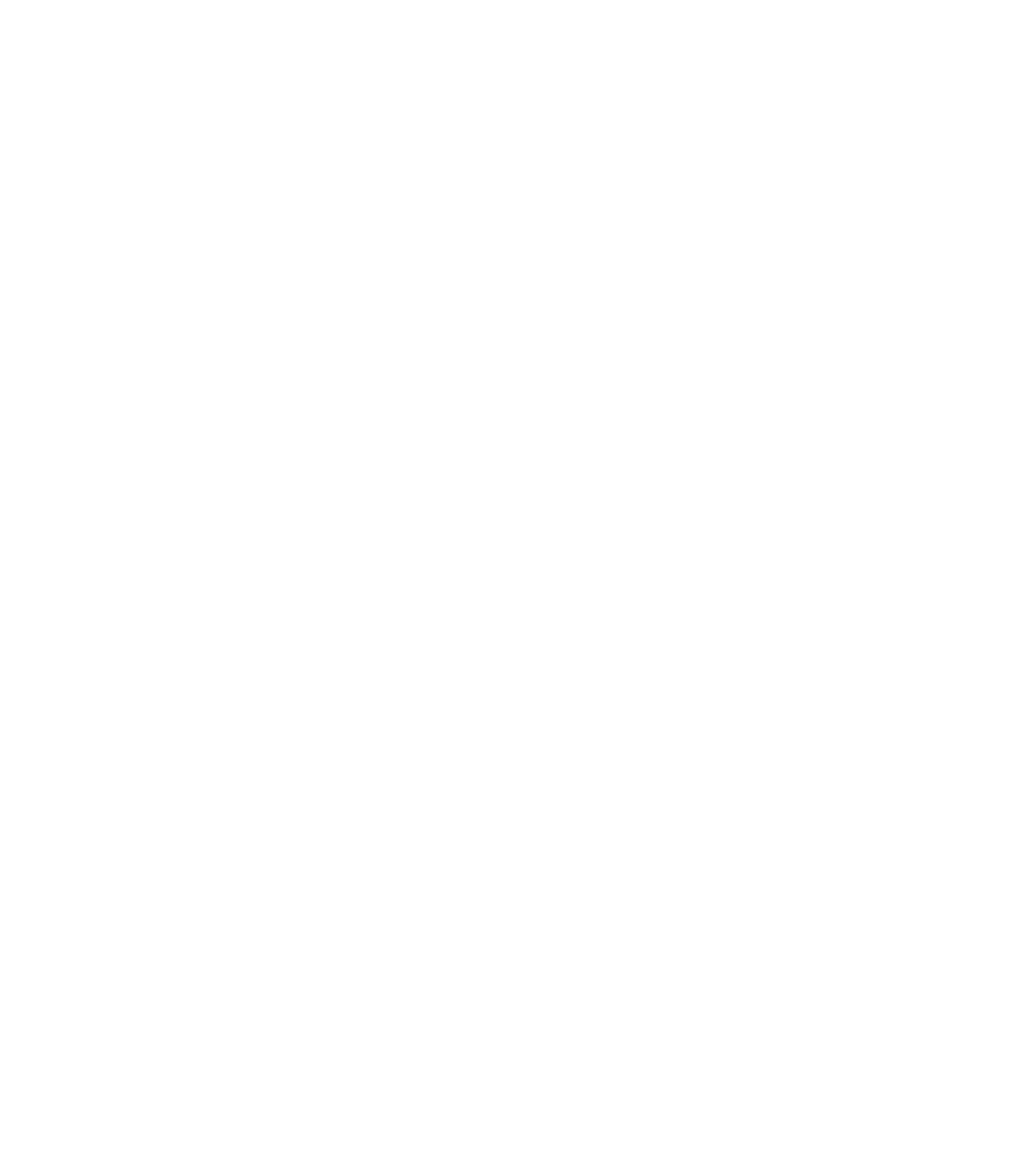
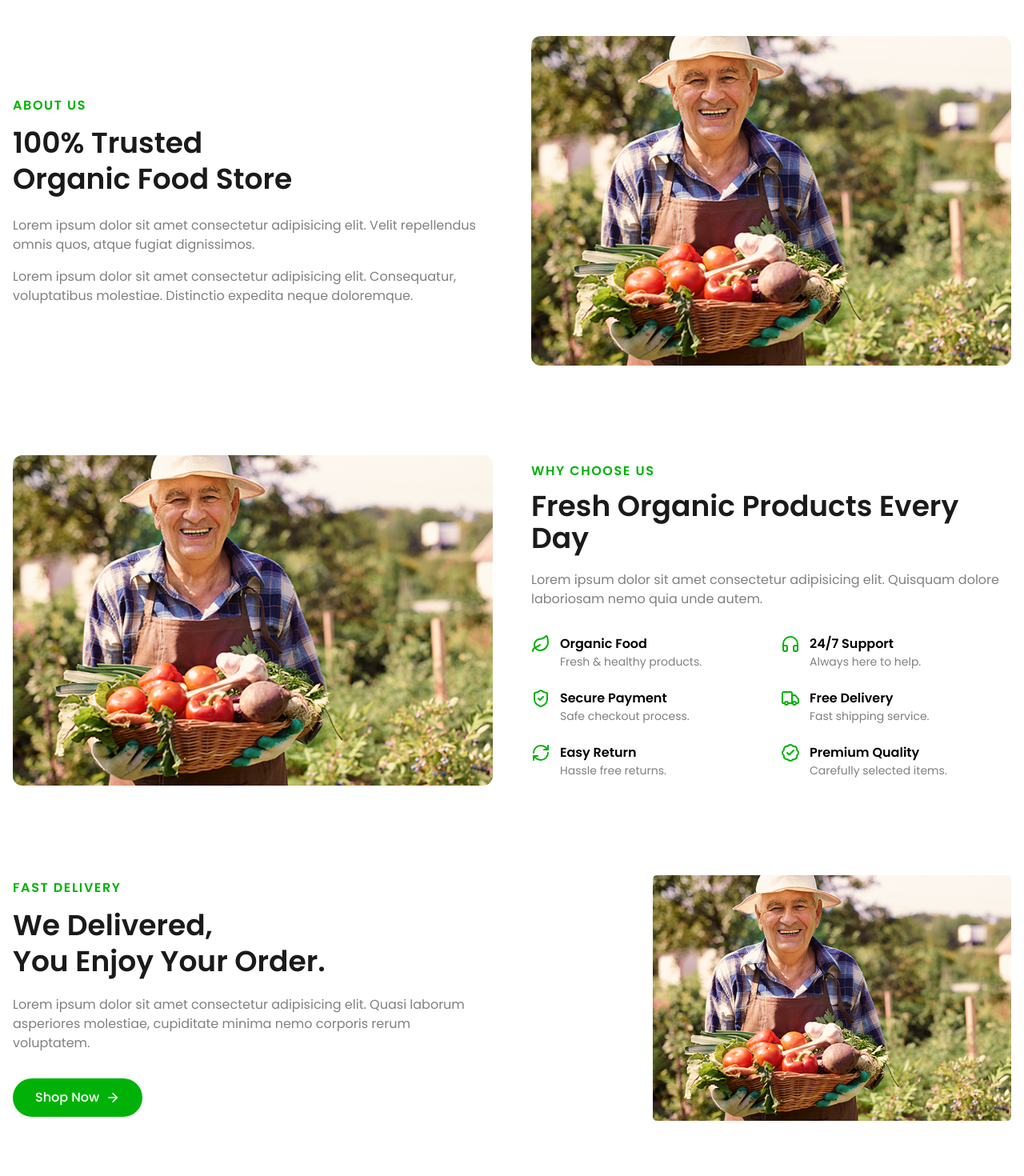
Before and after one commit to TahmidShawn/EcoBazar, a React (Vite) app in the folder client/: page /about in a window 1280 px wide. Before the commit this address had no page. Shown: the part 280-1750 px from the top of the page at 80% size. Before the commit the page ends 800 px from the top, so only its background shows below. Built offline with nearby package versions, Linux system fonts and the light colour scheme.

Commit message:
feat: design about section

```diff
--- /dev/null
+++ b/client/src/pages/about/About.jsx
@@ -0,0 +1,205 @@
+import BreadcrumbBanner from "../../components/shared/breadcrumbBanner/BreadcrumbBanner";
+import img1 from "../../assets/about/about1.png";
+
+import {
+    Leaf,
+    ShieldCheck,
+    Truck,
+    Headphones,
+    RefreshCw,
+    BadgeCheck,
+    ArrowRight,
+} from "lucide-react";
+
+const About = () => {
+    return (
+        <div>
+            <BreadcrumbBanner
+                items={[
+                    {
+                        label: "About",
+                    },
+                ]}
+            />
+
+            <section className="wrapper space-y-28 py-20">
+                <div className="flex flex-col items-center gap-12 lg:flex-row">
+                    <div className="w-full lg:w-1/2">
+                        <p className="text-primary mb-3 font-semibold uppercase tracking-widest">
+                            About Us
+                        </p>
+
+                        <h2 className="text-text mb-6 text-4xl leading-tight font-semibold">
+                            100% Trusted <br /> Organic Food Store
+                        </h2>
+
+                        <p className="text-muted mb-4">
+                            Lorem ipsum dolor sit amet consectetur adipisicing
+                            elit. Velit repellendus omnis quos, atque fugiat
+                            dignissimos.
+                        </p>
+
+                        <p className="text-muted">
+                            Lorem ipsum dolor sit amet consectetur adipisicing
+                            elit. Consequatur, voluptatibus molestiae.
+                            Distinctio expedita neque doloremque.
+                        </p>
+                    </div>
+
+                    <div className="w-full lg:w-1/2 overflow-hidden rounded-xl">
+                        <img
+                            src={img1}
+                            alt=""
+                            className="h-full w-full object-cover"
+                        />
+                    </div>
+                </div>
+
+                <div className="grid items-center gap-12 lg:grid-cols-2">
+                    <div className="overflow-hidden rounded-xl">
+                        <img
+                            src={img1}
+                            alt=""
+                            className="h-full w-full object-cover"
+                        />
+                    </div>
+
+                    <div>
+                        <p className="text-primary mb-3 font-semibold uppercase tracking-widest">
+                            Why Choose Us
+                        </p>
+
+                        <h2 className="text-text mb-5 text-4xl font-semibold">
+                            Fresh Organic Products Every Day
+                        </h2>
+
+                        <p className="text-muted mb-8">
+                            Lorem ipsum dolor sit amet consectetur adipisicing
+                            elit. Quisquam dolore laboriosam nemo quia unde
+                            autem.
+                        </p>
+
+                        <div className="grid gap-6 sm:grid-cols-2">
+                            <div className="flex items-start gap-3">
+                                <Leaf className="text-primary" />
+
+                                <div>
+                                    <h4 className="font-semibold">
+                                        Organic Food
+                                    </h4>
+
+                                    <p className="text-muted text-sm">
+                                        Fresh & healthy products.
+                                    </p>
+                                </div>
+                            </div>
+
+                            <div className="flex items-start gap-3">
+                                <Headphones className="text-primary" />
+
+                                <div>
+                                    <h4 className="font-semibold">
+                                        24/7 Support
+                                    </h4>
+
+                                    <p className="text-muted text-sm">
+                                        Always here to help.
+                                    </p>
+                                </div>
+                            </div>
+
+                            <div className="flex items-start gap-3">
+                                <ShieldCheck className="text-primary" />
+
+                                <div>
+                                    <h4 className="font-semibold">
+                                        Secure Payment
+                                    </h4>
+
+                                    <p className="text-muted text-sm">
+                                        Safe checkout process.
+                                    </p>
+                                </div>
+                            </div>
+
+                            <div className="flex items-start gap-3">
+                                <Truck className="text-primary" />
+
+                                <div>
+                                    <h4 className="font-semibold">
+                                        Free Delivery
+                                    </h4>
+
+                                    <p className="text-muted text-sm">
+                                        Fast shipping service.
+                                    </p>
+                                </div>
+                            </div>
+
+                            <div className="flex items-start gap-3">
+                                <RefreshCw className="text-primary" />
+
+                                <div>
+                                    <h4 className="font-semibold">
+                                        Easy Return
+                                    </h4>
+
+                                    <p className="text-muted text-sm">
+                                        Hassle free returns.
+                                    </p>
+                                </div>
+                            </div>
+
+                            <div className="flex items-start gap-3">
+                                <BadgeCheck className="text-primary" />
+
+                                <div>
+                                    <h4 className="font-semibold">
+                                        Premium Quality
+                                    </h4>
+
+                                    <p className="text-muted text-sm">
+                                        Carefully selected items.
+                                    </p>
+                                </div>
+                            </div>
+                        </div>
+                    </div>
+                </div>
+
+                <div className="flex flex-col-reverse items-center gap-12 lg:flex-row">
+                    <div className="w-full lg:w-1/2">
+                        <p className="text-primary mb-3 font-semibold uppercase tracking-widest">
+                            Fast Delivery
+                        </p>
+
+                        <h2 className="text-text mb-5 text-4xl leading-tight font-semibold">
+                            We Delivered, <br /> You Enjoy Your Order.
+                        </h2>
+
+                        <p className="text-muted mb-8 max-w-xl">
+                            Lorem ipsum dolor sit amet consectetur adipisicing
+                            elit. Quasi laborum asperiores molestiae, cupiditate
+                            minima nemo corporis rerum voluptatem.
+                        </p>
+
+                        <button className="bg-primary  flex items-center gap-2 rounded-full px-7 py-3 font-medium text-white transition">
+                            Shop Now
+                            <ArrowRight size={18} />
+                        </button>
+                    </div>
+
+                    <div className="flex w-full justify-center lg:w-1/2 lg:justify-end">
+                        <img
+                            src={img1}
+                            alt=""
+                            className="w-full max-w-md object-contain"
+                        />
+                    </div>
+                </div>
+            </section>
+        </div>
+    );
+};
+
+export default About;
--- a/client/src/pages/home/Home.jsx
+++ b/client/src/pages/home/Home.jsx
@@ -1,4 +1,3 @@
-import Newsletter from "../../components/shared/newsletter/Newsletter";
 import Banner from "./banner/Banner";
 import DiscountBanner from "./discountBanner/DiscountBanner";
 import FeaturedProducts from "./featuredProducts/FeaturedProducts";
@@ -24,7 +23,6 @@
             <FeaturedProducts />
             <LatestNews />
             <Testimonials />
-            <Newsletter />
         </div>
     );
 };
--- a/client/src/pages/products/Products.jsx
+++ b/client/src/pages/products/Products.jsx
@@ -1,25 +1,13 @@
-import Newsletter from "../../components/shared/newsletter/Newsletter";
-import Breadcrumb from "../../components/ui/Breadcrumb";
+
 import BestDealBanner from "./bestDealBanner/BestDealBanner";
 import ProductCatalog from "./productCatalog/ProductCatalog";
 
 const Products = () => {
     return (
         <div>
-            <Breadcrumb
-                items={[
-                    {
-                        label: "Categories",
-                        href: "/categories",
-                    },
-                    {
-                        label: "Vegetables",
-                    },
-                ]}
-            />
+
             <BestDealBanner />
             <ProductCatalog />
-            <Newsletter />
         </div>
     );
 };
--- a/client/src/pages/products/bestDealBanner/BestDealBanner.jsx
+++ b/client/src/pages/products/bestDealBanner/BestDealBanner.jsx
@@ -1,9 +1,21 @@
 import PrimaryButton from "../../../components/ui/PrimaryButton";
 import img from "../../../assets/banner/best_deal.png";
-
+import Breadcrumb from "../../../components/ui/Breadcrumb";
 const BestDealBanner = () => {
     return (
-        <div className="relative h-80 text-white wrapper">
+        <div className="wrapper">
+            <Breadcrumb
+                items={[
+                    {
+                        label: "Categories",
+                        href: "/categories",
+                    },
+                    {
+                        label: "Vegetables",
+                    },
+                ]}
+            />
+            <div className="relative h-80 text-white ">
                 <img src={img} alt="" className="w-full h-full object-cover" />
                 <div className="absolute top-1/2 -translate-y-1/2 left-14">
                     <p className="uppercase text-sm">Best Deals</p>
@@ -14,6 +26,7 @@
                     <PrimaryButton />
                 </div>
             </div>
+        </div>
     );
 };
 
--- a/client/src/router/Router.jsx
+++ b/client/src/router/Router.jsx
@@ -5,6 +5,7 @@
 import ProductDetails from "../pages/productDetails/ProductDetails";
 import WishList from "../pages/wishlist/WishList";
 import Cart from "../pages/cart/Cart";
+import About from "../pages/about/About";
 
 const Router = () => {
     return (
@@ -15,6 +16,7 @@
                 <Route path="products/:id" element={<ProductDetails />} />
                 <Route path="wishlist" element={<WishList />} />
                 <Route path="shopping-cart" element={<Cart />} />
+                <Route path="about" element={<About />} />
             </Route>
         </Routes>
     );
```
Also changed, not shown: client/src/assets/about/about1.png (added). Lines whose indentation alone changed are shown as unchanged.
